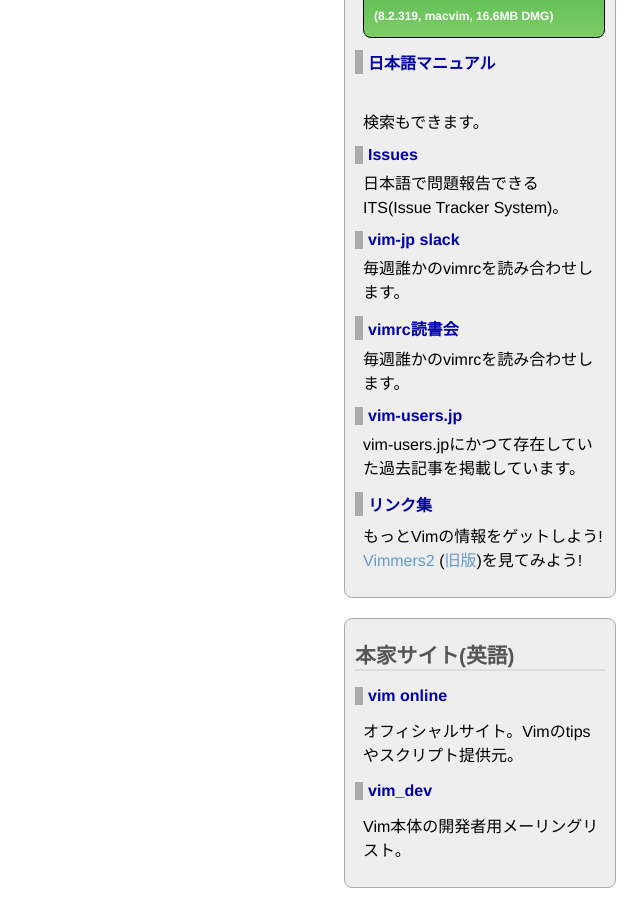
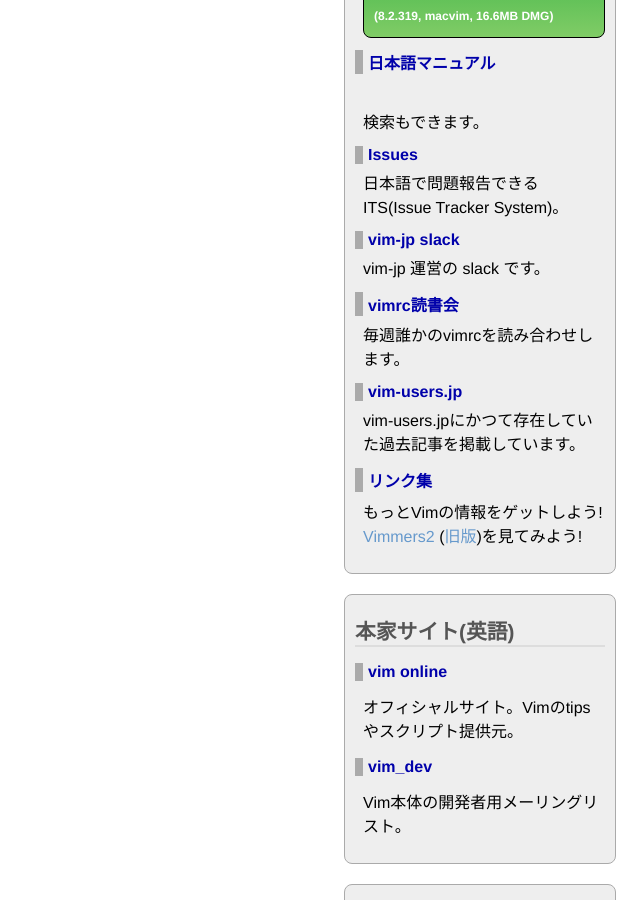
Before and after one commit to vim-jp/vim-jp.github.io, a Jekyll site: the page built from 403.html, in a window 1280 px wide and 900 px high, scrolled down 428 px. Shown: the whole window, without its empty margins (640-1280 px from the left). Built offline with Jekyll 4.4.1, drawn with Linux system fonts in a browser that asks for light colours; nearby versions of some CDN libraries; comment, search, counter and statistics services are not loaded.

Commit message:
Fix description

```diff
--- a/_layouts/default.html
+++ b/_layouts/default.html
@@ -95,7 +95,7 @@
 					<dt><a href="https://github.com/vim-jp/issues/issues">Issues</a></dt>
 					<dd>日本語で問題報告できるITS(Issue Tracker System)。</dd>
 					<dt><a href="https://vim-jp.slack.com/">vim-jp slack</a></dt>
-					<dd>毎週誰かのvimrcを読み合わせします。</dd>
+					<dd>vim-jp 運営の slack です。</dd>
 					<dt><a href="//vim-jp.org/reading-vimrc">vimrc読書会</a></dt>
 					<dd>毎週誰かのvimrcを読み合わせします。</dd>
 					<dt><a href="//vim-jp.org/vim-users-jp">vim-users.jp</a></dt>
```
